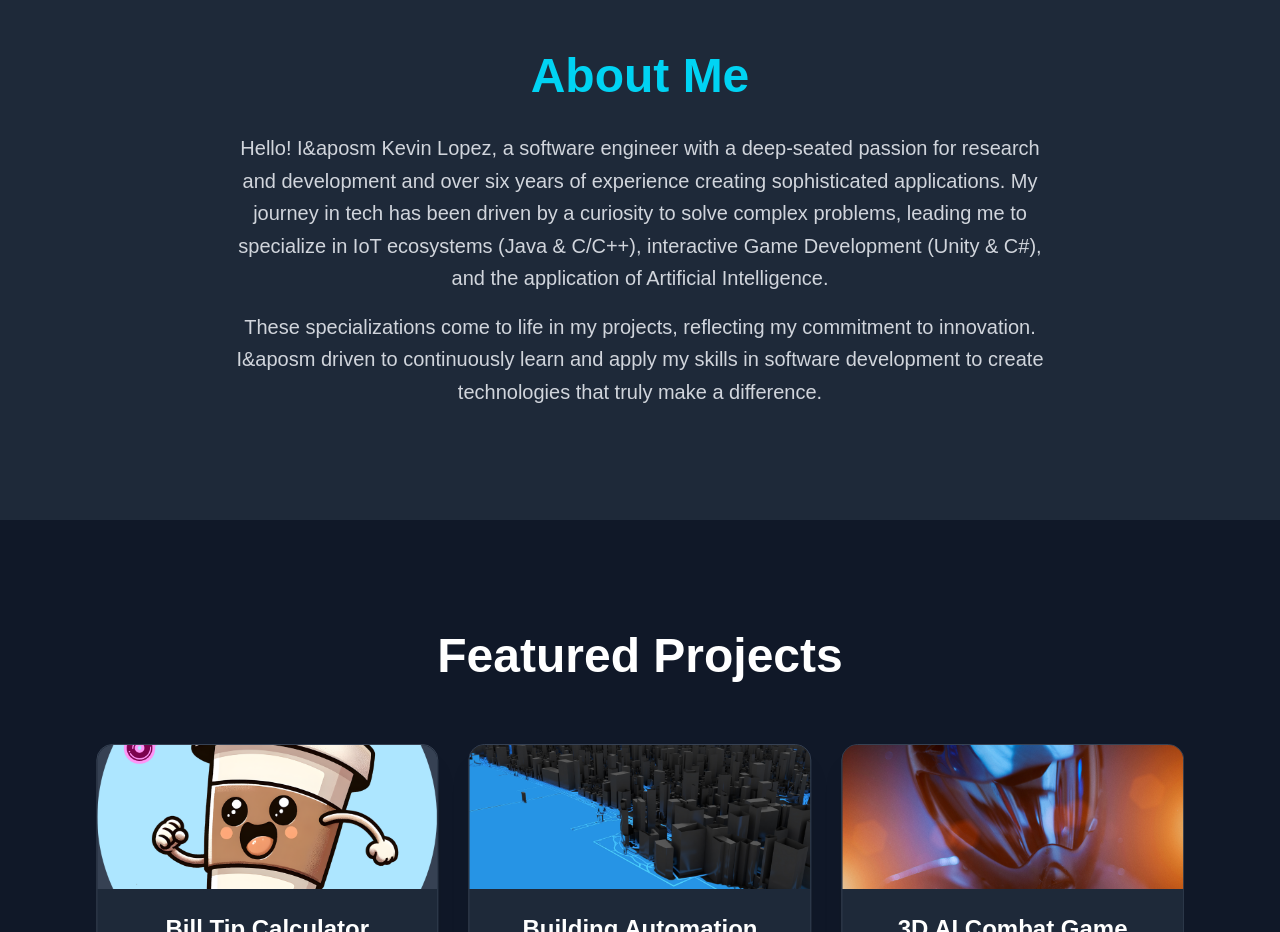
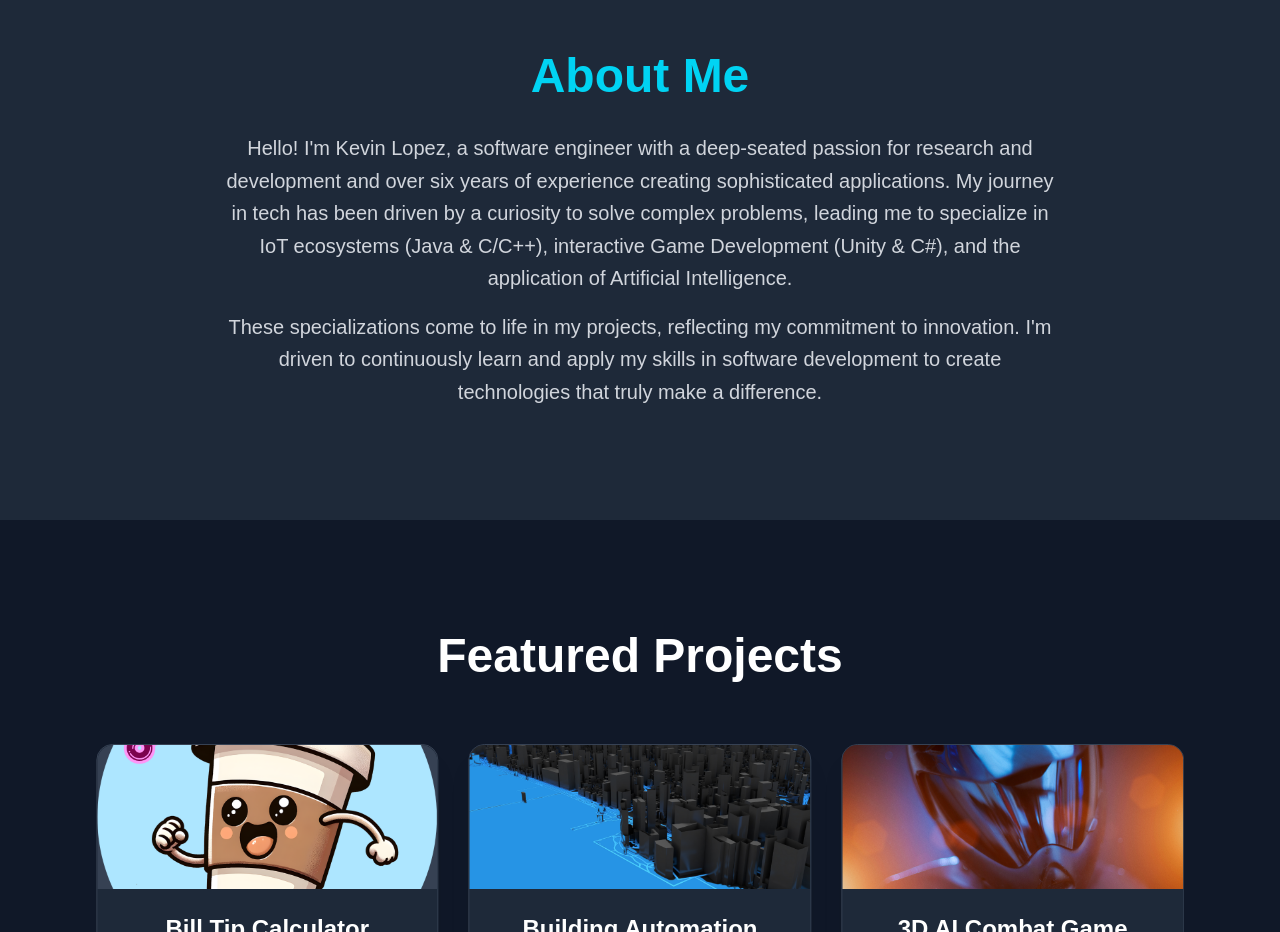
Before and after one commit to KevLopezTech/KevLopezTech.github.io, a Next.js app: page / in a window 1280 px wide. Shown: the part 940-1872 px from the top of the page. Built offline with nearby package versions, Linux system fonts and the light colour scheme.

Commit message:
Fixed apostrophes in line 172 and 167

```diff
--- a/src/app/page.tsx
+++ b/src/app/page.tsx
@@ -164,12 +164,12 @@ export default function HomePage() {
                 <div className="max-w-4xl mx-auto px-6 sm:px-8">
                     <h2 className="text-4xl md:text-5xl font-bold mb-8 text-cyan-400">About Me</h2>
                     <p className="text-xl text-gray-300 leading-relaxed mb-4">
-                        Hello! I&aposm Kevin Lopez, a software engineer with a deep-seated passion for research and development and over six years of experience creating sophisticated applications.
-                        My journey in tech has been driven by a curiosity to solve complex problems, leading me to specialize in IoT ecosystems (Java & C/C++), interactive Game Development (Unity & C#), and the application of Artificial Intelligence.
+                        {`Hello! I'm Kevin Lopez, a software engineer with a deep-seated passion for research and development and over six years of experience creating sophisticated applications.
+                        My journey in tech has been driven by a curiosity to solve complex problems, leading me to specialize in IoT ecosystems (Java & C/C++), interactive Game Development (Unity & C#), and the application of Artificial Intelligence.`}
                     </p>
                     <p className="text-xl text-gray-300 leading-relaxed">
-                        These specializations come to life in my projects,
-                        reflecting my commitment to innovation. I&aposm driven to continuously learn and apply my skills in software development to create technologies that truly make a difference.
+                        {`These specializations come to life in my projects,
+                        reflecting my commitment to innovation. I'm driven to continuously learn and apply my skills in software development to create technologies that truly make a difference.`}
                     </p>
                 </div>
             </section>
```
